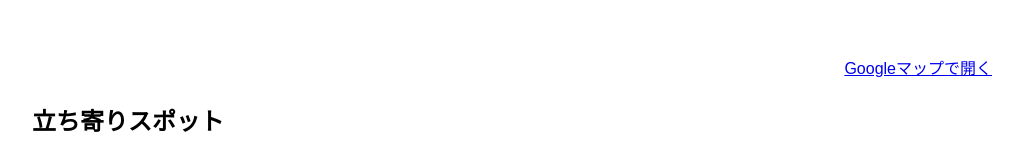
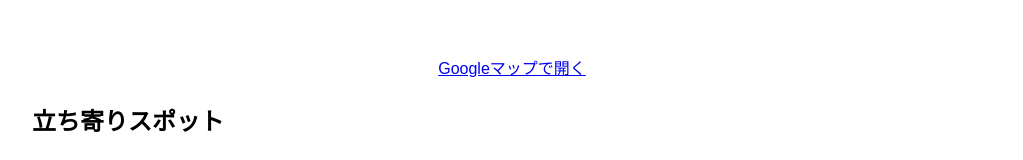
Before and after one commit to umikyo/tourismlp, a plain HTML site: page index.html in a window 1280 px wide. Shown: the part 1398-1558 px from the top of the page, without its empty margins (128-1151 px from the left). Drawn offline with Linux system fonts and the light colour scheme.

Commit message:
Update index.html

```diff
--- a/index.html
+++ b/index.html
@@ -19,7 +19,7 @@
     style="position:absolute;inset:0;border:0;width:80%;height:80%;border-radius:12px"
     loading="lazy" allowfullscreen referrerpolicy="no-referrer-when-downgrade"></iframe>
 </div>
-<p style="text-align:right;margin-top:-8px;">
+<p style="text-align:center;margin-top:-8px;">
   <a href="https://www.google.com/maps/d/embed?mid=1YMP3d74-Vim03wCHf6UNJj91xq3kalU&ehbc=2E312F" target="_blank" rel="noopener">Googleマップで開く</a>
 </p>
 
```
